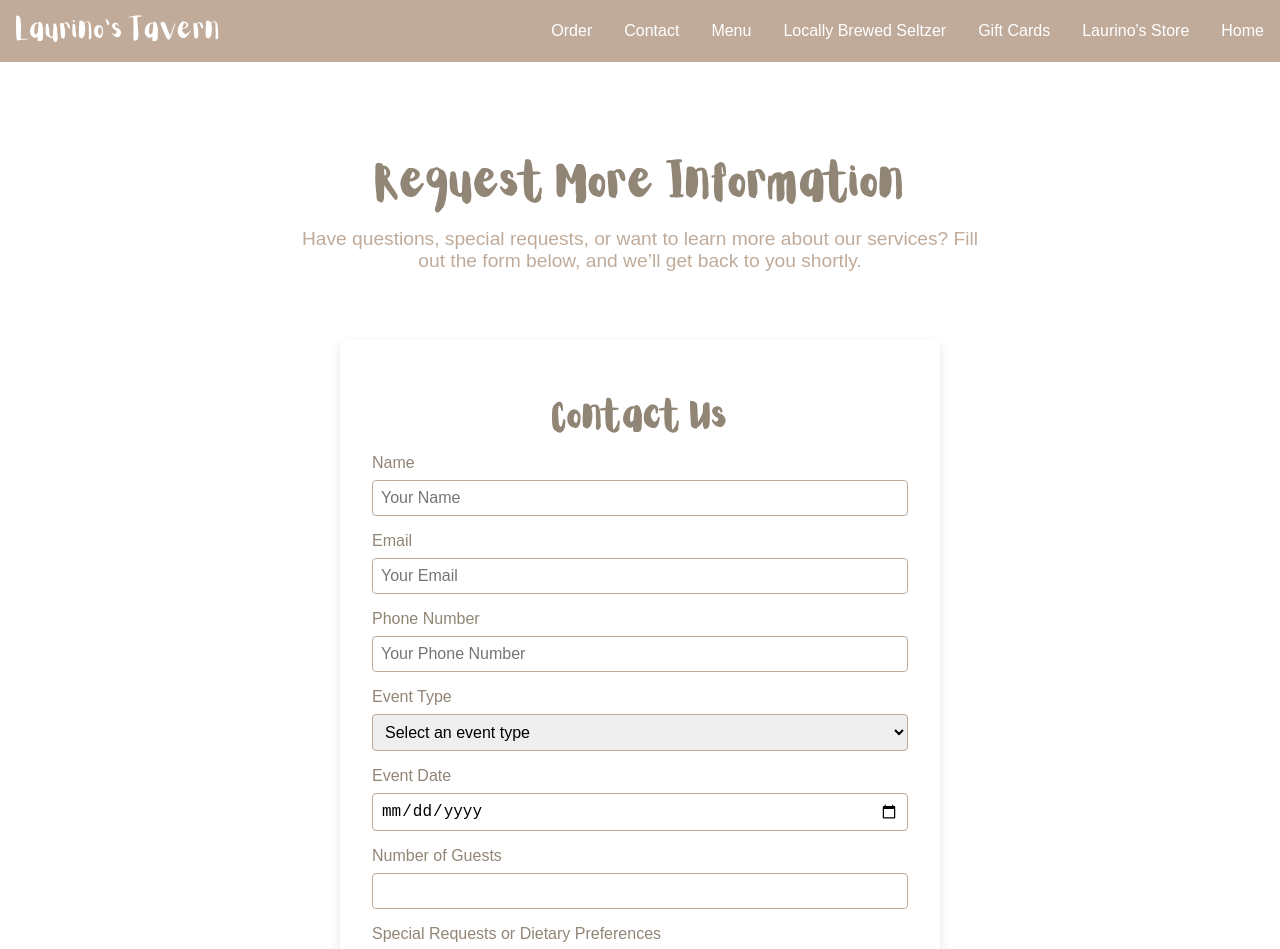
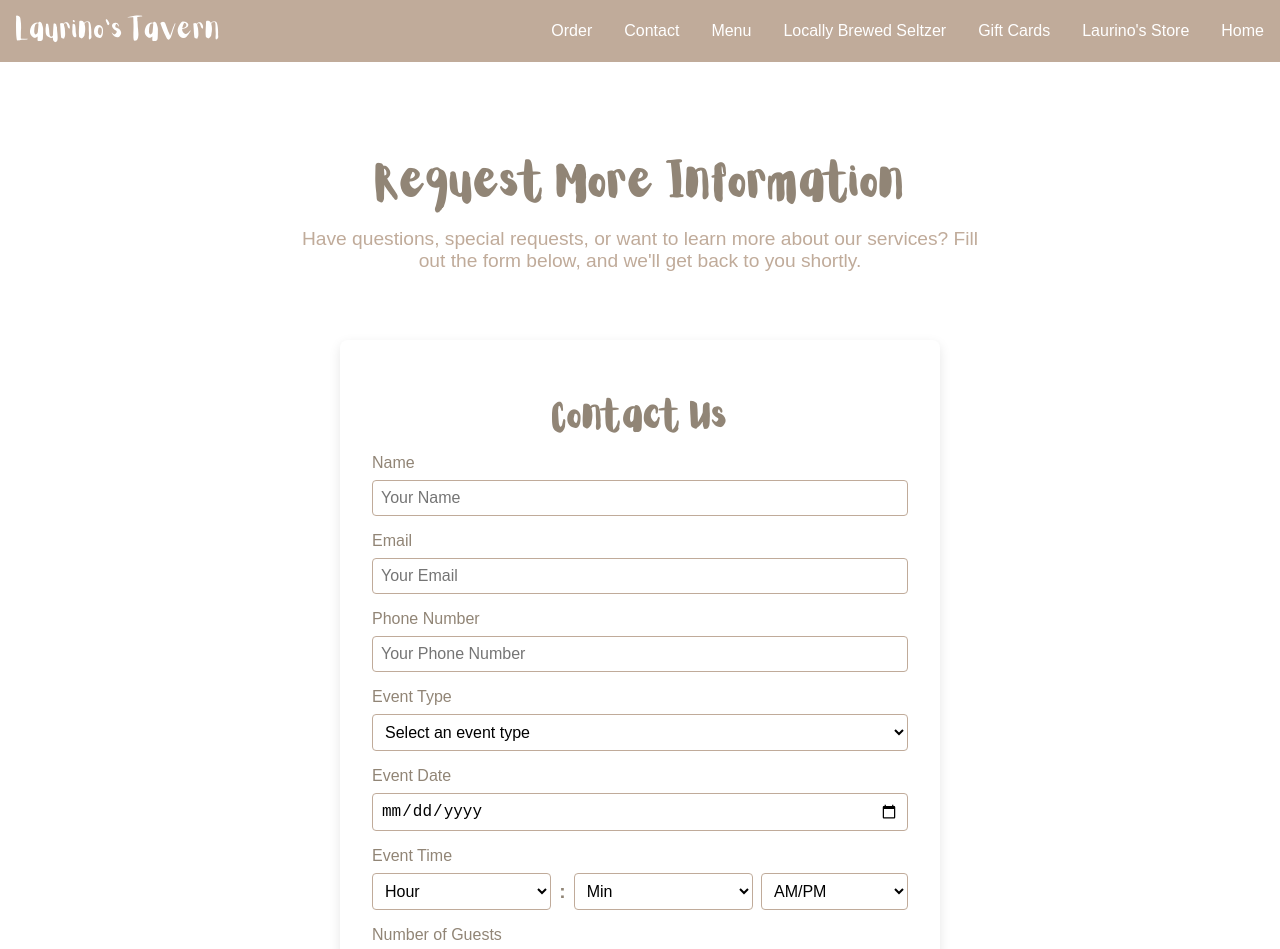
Before and after one commit to Zdrown/LaurinosTavern, a Next.js app: page /components/moreinfo in a window 1280 px wide. Shown: the top 949 px of the page. Built offline with nearby package versions, Linux system fonts and the light colour scheme.

Commit message:
time update:

```diff
--- a/src/app/components/menu/page.js
+++ b/src/app/components/menu/page.js
@@ -78,7 +78,7 @@ export default function MenuPage() {
                   <span className="item-price">$10.00</span>
                 </div>
                 <p className="item-desc">
-                  A classic “stuffie”: chopped quahog, bell pepper, onion &
+                  A classic “stuffie”; chopped quahog, bell pepper, onion &
                   linguica in a toasted shell crowned with Old Bay-butter
                   crumbs.
                 </p>
--- a/src/app/components/moreinfo/page.js
+++ b/src/app/components/moreinfo/page.js
@@ -3,12 +3,39 @@ import React, { useState } from "react";
 import styled from "styled-components";
 import emailjs from "@emailjs/browser";
 
-export default function more() {
+export default function More() {
   const [showNotification, setShowNotification] = useState(false);
+
+  // Update hidden time input when dropdowns change
+  const updateTimeInput = (hour, minute, period) => {
+    if (hour && minute && period) {
+      let hour24 = parseInt(hour);
+      if (period === 'PM' && hour24 !== 12) {
+        hour24 += 12;
+      } else if (period === 'AM' && hour24 === 12) {
+        hour24 = 0;
+      }
+      const timeValue = `${hour24.toString().padStart(2, '0')}:${minute}`;
+      document.getElementById('eventTime').value = timeValue;
+    }
+  };
+
+  // Make updateTimeInput available globally for onChange handlers
+  if (typeof window !== 'undefined') {
+    window.updateTimeInput = updateTimeInput;
+  }
 
   // Form submission handler (reusing your emailjs config)
   const handleSubmit = (e) => {
     e.preventDefault();
+
+    // Debug: Log form data
+    const formData = new FormData(e.target);
+    console.log("Form Data:");
+    for (let [key, value] of formData.entries()) {
+      console.log(`${key}: ${value}`);
+    }
+
     emailjs
       .sendForm(
         "service_zugs63p",
@@ -34,7 +61,7 @@ export default function more() {
         <h1>Request More Information</h1>
         <p>
           Have questions, special requests, or want to learn more about our services?
-          Fill out the form below, and we’ll get back to you shortly.
+          Fill out the form below, and we'll get back to you shortly.
         </p>
       </HeaderWrapper>
 
@@ -80,14 +107,55 @@ export default function more() {
             <option value="Wedding">Wedding</option>
             <option value="Corporate Event">Corporate Event</option>
             <option value="Family Gathering">Family Gathering</option>
-            <option value="Family Gathering">Other</option>
-
+            <option value="Other">Other</option>
           </select>
         </FormGroup>
 
         <FormGroup>
           <label htmlFor="eventDate">Event Date</label>
           <input type="date" id="eventDate" name="eventDate" required />
+        </FormGroup>
+
+        <FormGroup>
+          <label htmlFor="eventTime">Event Time</label>
+          <TimeInputWrapper>
+            <select
+              id="eventHour"
+              name="eventHour"
+              required
+              onChange={(e) => updateTimeInput(e.target.value, document.getElementById('eventMinute').value, document.getElementById('eventPeriod').value)}
+            >
+              <option value="">Hour</option>
+              {[...Array(12)].map((_, i) => {
+                const hour = i + 1;
+                return <option key={hour} value={hour.toString().padStart(2, '0')}>{hour}</option>;
+              })}
+            </select>
+            <TimeSeparator>:</TimeSeparator>
+            <select
+              id="eventMinute"
+              name="eventMinute"
+              required
+              onChange={(e) => updateTimeInput(document.getElementById('eventHour').value, e.target.value, document.getElementById('eventPeriod').value)}
+            >
+              <option value="">Min</option>
+              {[...Array(60)].map((_, i) => {
+                const minute = i.toString().padStart(2, '0');
+                return <option key={minute} value={minute}>{minute}</option>;
+              })}
+            </select>
+            <select
+              id="eventPeriod"
+              name="eventPeriod"
+              required
+              onChange={(e) => updateTimeInput(document.getElementById('eventHour').value, document.getElementById('eventMinute').value, e.target.value)}
+            >
+              <option value="">AM/PM</option>
+              <option value="AM">AM</option>
+              <option value="PM">PM</option>
+            </select>
+            <input type="hidden" id="eventTime" name="eventTime" />
+          </TimeInputWrapper>
         </FormGroup>
 
         <FormGroup>
@@ -111,7 +179,7 @@ export default function more() {
 
         {showNotification && (
           <Notification>
-            Thank you! We’ve received your request and will be in touch soon.
+            Thank you! We've received your request and will be in touch soon.
           </Notification>
         )}
       </FormContainer>
@@ -186,6 +254,18 @@ const FormGroup = styled.div`
     padding: 0.5rem;
     font-size: 1rem;
     outline: none;
+    background: white;
+    cursor: pointer;
+  }
+
+  input[type="time"] {
+    min-width: 150px;
+    cursor: text;
+  }
+
+  input[type="time"]::-webkit-calendar-picker-indicator {
+    cursor: pointer;
+    opacity: 1;
   }
 
   textarea {
@@ -219,3 +299,29 @@ const Notification = styled.p`
   margin-top: 1rem;
   text-align: center;
 `;
+
+const TimeInputWrapper = styled.div`
+  display: flex;
+  align-items: center;
+  gap: 0.5rem;
+
+  select {
+    flex: 1;
+    padding: 0.5rem;
+    font-size: 1rem;
+    border: 1px solid ${({ theme }) => theme.colors.secondaryDark};
+    border-radius: 4px;
+    background: white;
+    cursor: pointer;
+  }
+
+  select:last-of-type {
+    flex: 0.8;
+  }
+`;
+
+const TimeSeparator = styled.span`
+  font-size: 1.2rem;
+  font-weight: bold;
+  color: ${({ theme }) => theme.colors.primaryDark};
+`;
```
